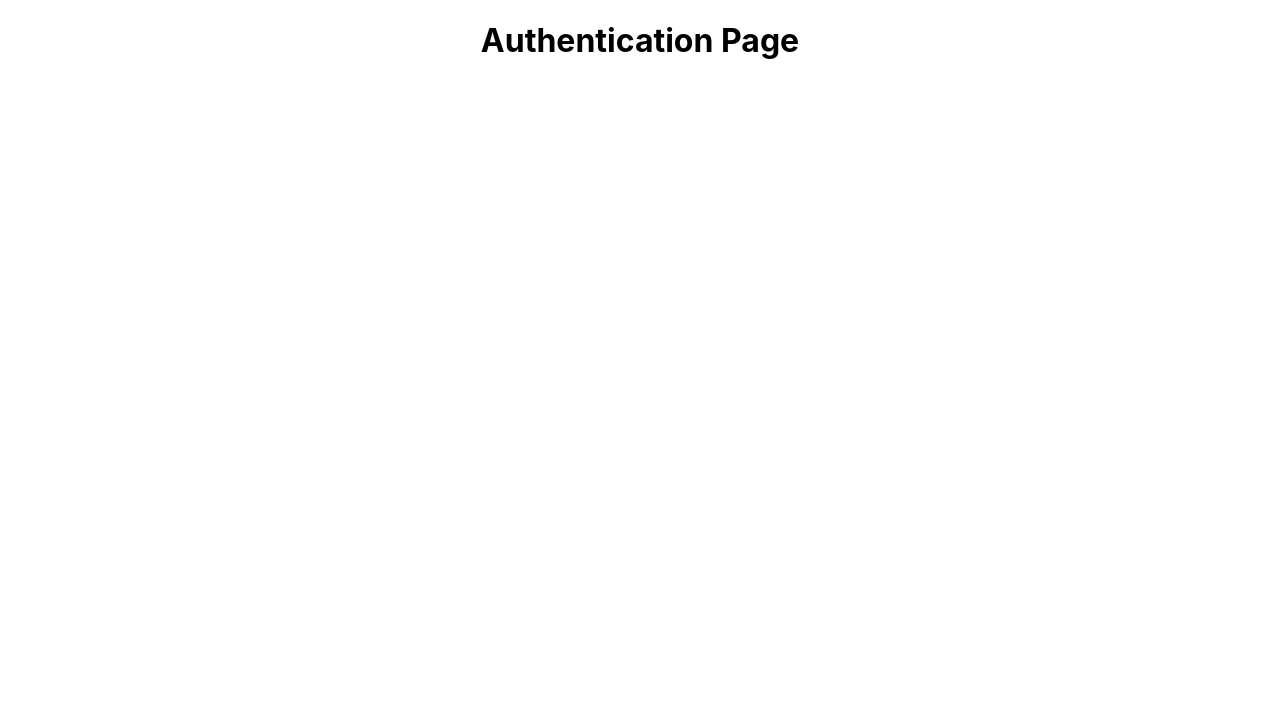
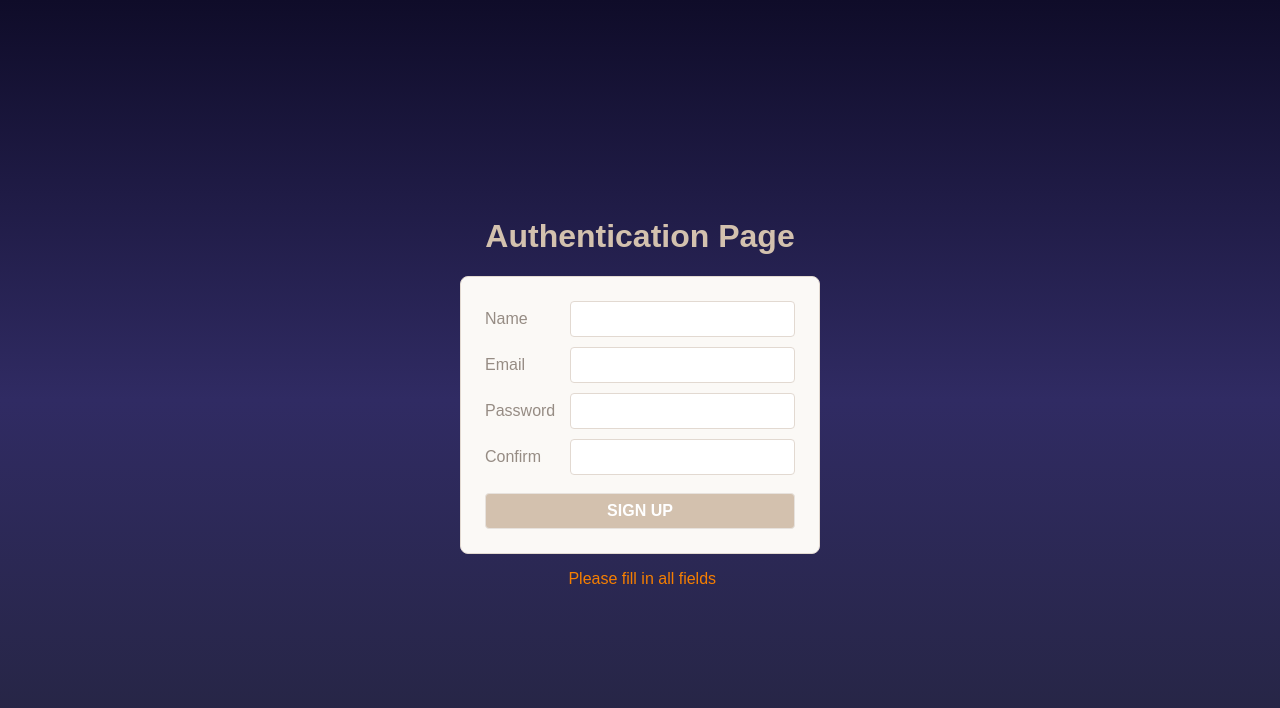
Before and after one commit to h-reyes/Restaurant-Game, a React (Create React App) app: page / in a window 1280 px wide. Shown: the top 708 px of the page. Built offline with nearby package versions, Linux system fonts and the light colour scheme.

Commit message:
signup form and css

```diff
--- /dev/null
+++ b/src/components/SignUpForm/SignUpForm.jsx
@@ -0,0 +1,53 @@
+import { Component } from "react";
+
+export default class SignUpForm extends Component {
+
+    state = {
+        name: "",
+        email: "",
+        password: "",
+        confirm: "",
+        error: "Please fill in all fields"
+    }
+
+    handleChange = (evt) => {
+        this.setState({
+            [evt.target.name]: evt.target.value,
+            error: ''
+        })
+    }
+    handleSubmit = async (evt) => {
+        evt.preventDefault()
+        try {
+            const formData = { ...this.state }
+            this.props.setUser(formData)
+        } catch {
+            this.setState({error: 'Sign Up Failed'})
+            alert(JSON.stringify(this.state))
+        }
+
+    }
+    render() {
+        const disable = this.state.password !== this.state.confirm;
+        return (
+            <div>
+
+                <div className="form-container">
+                    <form autoComplete="off" onSubmit={this.handleSubmit}>
+                        <label>Name</label>
+                        <input type="text" name="name" value={this.state.name} onChange={this.handleChange} required />
+                        <label>Email</label>
+                        <input type="email" name="email" value={this.state.email} onChange={this.handleChange} required />
+                        <label>Password</label>
+                        <input type="password" name="password" value={this.state.password} onChange={this.handleChange} required />
+                        <label>Confirm</label>
+                        <input type="password" name="confirm" value={this.state.confirm} onChange={this.handleChange} required />
+                        <button type="submit" disabled={disable}>SIGN UP</button>
+                    </form>
+                </div>
+                <p className="error-message">&nbsp;{this.state.error}</p>
+            </div>
+
+        )
+    }
+}
--- a/src/index.css
+++ b/src/index.css
@@ -11,3 +11,161 @@
   font-family: source-code-pro, Menlo, Monaco, Consolas, 'Courier New',
     monospace;
 }
+/* CSS Custom Properties */
+:root {
+  --white: #FFFFFF;
+  --tan-1: #FBF9F6;
+  --tan-2: #E7E2DD;
+  --tan-3: #E2D9D1;
+  --tan-4: #D3C1AE;
+  --orange: #F67F00;
+  --text-light: #968c84;
+  --text-dark: #615954;
+}
+
+*, *:before, *:after {
+  box-sizing: border-box;
+}
+
+body {
+  margin: 0;
+	padding: 0;
+	display: flex;
+	justify-content: center;
+	align-items: center;
+	min-height: 100vh;
+	font-family: 'Jost', sans-serif;
+background: linear-gradient(to bottom, #0f0c29, #302b63, #24243e);
+}
+
+code {
+  font-family: source-code-pro, Menlo, Monaco, Consolas, 'Courier New',
+    monospace;
+}
+
+#root {
+  height: 100%;
+}
+
+.align-ctr {
+  text-align: center;
+}
+
+.align-rt {
+  text-align: right;
+}
+
+.smaller {
+  font-size: smaller;
+}
+
+.flex-ctr-ctr {
+  display: flex;
+  justify-content: center;
+  align-items: center;
+}
+
+.flex-col {
+  flex-direction: column;
+}
+
+.flex-j-end {
+  justify-content: flex-end;
+}
+
+.scroll-y {
+  overflow-y: scroll;
+}
+
+.section-heading {
+  display: flex;
+  justify-content: space-around;
+  align-items: center;
+  background-color: var(--tan-1);
+  color: var(--text-dark);
+  border: .1vmin solid var(--tan-3);
+  border-radius: 1vmin;
+  padding: .6vmin;
+  text-align: center;
+  font-size: 2vmin;
+}
+h1{
+  color: var(--tan-4);
+}
+.form-container {
+  padding: 3vmin;
+  background-color: var(--tan-1);
+  border: .1vmin solid var(--tan-3);
+  border-radius: 1vmin;
+}
+
+p.error-message {
+  color: var(--orange);
+  text-align: center;
+}
+
+form {
+  display: grid;
+  grid-template-columns: 1fr 3fr;
+  gap: 1.25vmin;
+  color: var(--text-light);
+}
+
+label {
+  font-size: 2vmin;
+  display: flex;
+  align-items: center;
+}
+
+input {
+  padding: 1vmin;
+  font-size: 2vmin;
+  border: .1vmin solid var(--tan-3);
+  border-radius: .5vmin;
+  color: var(--text-dark);
+  background-image: none !important; /* prevent lastpass */
+  outline: none;
+}
+
+input:focus {
+  border-color: var(--orange);
+}
+
+button, a.button {
+  margin: 1vmin;
+  padding: 1vmin;
+  color: var(--white);
+  background-color: var(--orange);
+  font-size: 2vmin;
+  font-weight: bold;
+  text-decoration: none;
+  text-align: center;
+  border: .1vmin solid var(--tan-2);
+  border-radius: .5vmin;
+  outline: none;
+  cursor: pointer;
+}
+
+button:hover{
+  background: #6d44b8;
+}
+
+button.btn-sm {
+  font-size: 1.5vmin;
+  padding: .6vmin .8vmin;
+}
+
+button.btn-xs {
+  font-size: 1vmin;
+  padding: .4vmin .5vmin;
+}
+
+button:disabled, form:invalid button[type="submit"] {
+  cursor: not-allowed;
+  background-color: var(--tan-4);
+}
+
+button[type="submit"] {
+  grid-column: span 2;
+  margin: 1vmin 0 0;
+}
--- a/src/pages/Auth/Auth.js
+++ b/src/pages/Auth/Auth.js
@@ -1,6 +1,10 @@
+import SignUpForm from "../../components/SignUpForm/SignUpForm";
 // Keep same format for each page
 export default function Auth (props) {
     return(
+        <>
         <h1>Authentication Page</h1>
+        <SignUpForm />
+        </>
     )
 }
```
Also changed, not shown: src/utilities/user-service.js (added), src/utilities/users-api.js (added).
